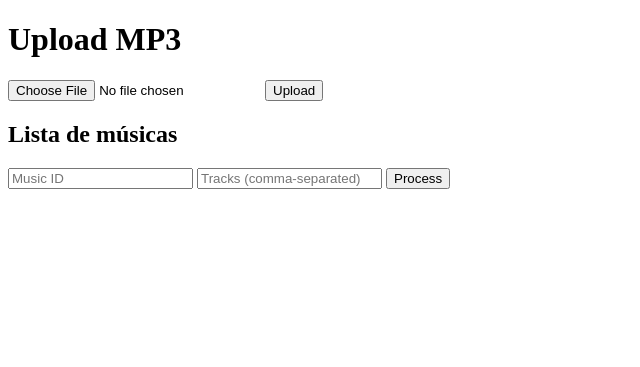
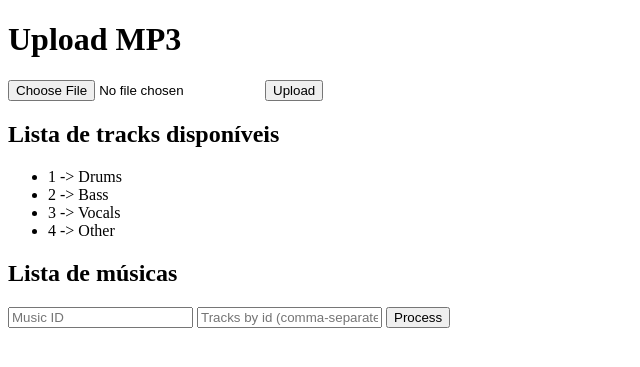
Before and after one commit to dianarrmiranda/CD_1Project, a FastAPI app: page / in a window 1280 px wide. Shown: the top 367 px of the page, without its empty margins (0-640 px from the left). Run offline with FastAPI, Linux system fonts and the light colour scheme.

Commit message:
server recebe e junta partes

```diff
--- a/main.py
+++ b/main.py
@@ -10,13 +10,10 @@ __license__ = 'MIT'
 import logging
 import argparse
 import subprocess
-import torch
 
 from demucs.apply import apply_model
 from demucs.pretrained import get_model
 from demucs.audio import AudioFile, save_audio
-
-torch.set_num_threads(1)
 
 logging.basicConfig(level=logging.INFO, format='%(message)s')
 logger = logging.getLogger(__name__)
--- a/src/api/endpoints.py
+++ b/src/api/endpoints.py
@@ -3,8 +3,8 @@ from typing import List
 from pydub.utils import mediainfo_json
 import shutil, os, signal, sys
 from fastapi.templating import Jinja2Templates
+from fastapi.staticfiles import StaticFiles
 from fastapi.responses import HTMLResponse
-#from fastapi.staticfiles import StaticFiles
 from schemas import Music, Progress, Track
 from server import Server
 import uvicorn, threading
@@ -14,7 +14,7 @@ app = FastAPI()
 
 templates = Jinja2Templates(directory="../../templates")
 
-#app.mount("/static", StaticFiles(directory="../../static"), name="static")
+app.mount("/static", StaticFiles(directory="static"), name="static")
 
 
 idx = -1
@@ -24,6 +24,13 @@ defaultTracks = [
     Track(name = "vocals", track_id = 3),
     Track(name = "other", track_id = 4)
 ]
+
+tracksDict = {
+    1: "drums",
+    2: "bass",
+    3: "vocals",
+    4: "other"
+}
 
 # Music
 
@@ -54,7 +61,7 @@ async def submit(request: Request, mp3file: UploadFile = File(...)) -> Music:
     except:
         band = ""
 
-    with open("static/{:0>3d}_{}.mp3".format(idx,title),"wb") as buffer:
+    with open("static/unprocessed/{:0>3d}_{}.mp3".format(idx,title),"wb") as buffer:
         mp3file.file.seek(0)
         shutil.copyfileobj(mp3file.file,buffer)
     mp3file.file.close()
@@ -70,8 +77,10 @@ async def submit(request: Request, mp3file: UploadFile = File(...)) -> Music:
 @app.post("/music/{music_id}", response_class=HTMLResponse)
 async def process(request: Request, music_id: int, tracks: str = Form(...)):
     print("music_id: ", music_id)
-    tracks_names = tracks.split(",")
-    print("tracks: ", tracks_names)
+    tracks_ids = tracks.split(",")
+    tracks_names = [tracksDict[int(id)] for id in tracks_ids]
+
+    print("tracks_names: ", tracks_names)
 
     server.split_music(music_id, tracks_names)
 
@@ -94,7 +103,7 @@ async def getJob() -> List[int]:
 @app.get("/reset")
 async def reset():
 
-    dir = "static/"
+    dir = "static/unprocessed"
     for f in os.listdir(dir):
         os.remove(os.path.join(dir, f))
 
--- a/src/api/server.py
+++ b/src/api/server.py
@@ -4,24 +4,31 @@ import signal, sys
 from pydub import AudioSegment
 import json
 from io import BytesIO
-from fastapi.staticfiles import StaticFiles
 import threading
 
 class Server(threading.Thread):
 
     def __init__(self):
+
+        # Threading
         super().__init__()
-        self.musicData = []
-        self.connection = pika.BlockingConnection(pika.ConnectionParameters('localhost', heartbeat=60, blocked_connection_timeout=10))
         self.deamon = True
         self.isRunning = True
+
+        # Músicas a serem processadas
+        self.musicData = []
+        # Partes processadas
+        self.processedParts = {} # Instrumento -> [Parte1, Parte2, ...]
+
+        # Rabbit MQ - Enviar não processadas
+        self.connection = pika.BlockingConnection(pika.ConnectionParameters('localhost', heartbeat=60, blocked_connection_timeout=10))
         self.channel = self.connection.channel()
-        self.channel.queue_declare(queue="processed_parts")
         self.channel.queue_declare(queue="music_parts")
 
-        # Consumir as partes da música da fila "processed_parts"
-        #self.channel.basic_qos(prefetch_count=1)
-        #self.channel.basic_consume(queue="music_parts", on_message_callback=self.process_music_part)
+        # Rabbit MQ - Receber processadas
+        self.channel.queue_declare(queue="processed_parts")
+        self.channel.basic_qos(prefetch_count=1)
+        self.channel.basic_consume(queue="processed_parts", on_message_callback=self.receive_music_parts)
 
 
     def run(self):
@@ -68,13 +75,17 @@ class Server(threading.Thread):
         num_parts = 4
 
         # Carregar o arquivo de áudio
-        audio = AudioSegment.from_file('static/00'+ str(music_id) + '_' + music.name + '.mp3', format='mp3')
+        audio = AudioSegment.from_file('static/unprocessed/00'+ str(music_id) + '_' + music.name + '.mp3', format='mp3')
 
         # Calcular a duração de cada parte
         part_duration = len(audio) // num_parts
 
         # Dividir a música em partes
         parts = [audio[i * part_duration: (i + 1) * part_duration] for i in range(num_parts)]
+
+        # Adicionar ao dicionário
+        for track in tracks_names:
+            self.processedParts[track] = []
 
         # Enviar as partes para a fila do RabbitMQ
         for i, part in enumerate(parts):
@@ -88,3 +99,37 @@ class Server(threading.Thread):
             }
 
             self.connection.add_callback_threadsafe(lambda: self.send_music_part(part_data))
+
+
+    def receive_music_parts(self, ch, method, properties, body):
+
+        part_data = json.loads(body)
+        music_id = part_data['music_id']
+        part_index = part_data['part_index']
+        part_audio = part_data['part_audio'].encode('latin1')  # Converte a string em bytes
+        instrument = part_data['instrument']
+
+        # Carregar a parte do áudio
+        audio_part = AudioSegment.from_file(BytesIO(part_audio), format='wav')
+
+        print(f' [x] Received part {part_index} of music {music_id} and of instrument {instrument}')
+
+        ch.basic_ack(delivery_tag=method.delivery_tag)
+
+        self.processedParts[instrument].append(audio_part)
+
+        if len(self.processedParts[instrument]) == 4:
+            self.join_music_parts(music_id, instrument)
+
+
+    def join_music_parts(self, music_id, instrument):
+
+        print(f' [*] Joining parts of music {music_id} and of instrument {instrument}')
+
+        joinedParts = self.processedParts[instrument][0]
+
+        for part in self.processedParts[instrument][1:]:
+            joinedParts += part
+
+        # Salvar a música
+        joinedParts.export("static/processed/" + str(music_id) + "_" + instrument + ".wav", format="wav")
--- a/src/worker.py
+++ b/src/worker.py
@@ -85,7 +85,8 @@ class Worker:
         for track in os.listdir("../tracks/" + str(music_id)):
             if track[:-5] in tracks_names:
                 self.send_processed_music_part(track, part_index, music_id)
-            os.remove("../tracks/" + str(music_id) + "/" + track)
+            if os.path.exists("../tracks/" + str(music_id) + "/" + track):
+                os.remove("../tracks/" + str(music_id) + "/" + track)
 
         # Remover o arquivo temporário
         os.remove(temp_audio_path)
--- a/templates/index.html
+++ b/templates/index.html
@@ -11,6 +11,13 @@
         <input type="file" name="mp3file" accept="audio/mpeg">
         <button type="submit">Upload</button>
     </form>
+    <h2>Lista de tracks disponíveis</h2>
+    <ul>
+        <li>1 -> Drums</li>
+        <li>2 -> Bass</li>
+        <li>3 -> Vocals</li>
+        <li>4 -> Other</li>
+    </ul>
     <h2>Lista de músicas</h2>
     <ul>
         {% for music in music_list %}
@@ -22,7 +29,7 @@
     </ul>
     <form id="myForm" action="/music/{{music_id}}" method="post">
         <input id="musicIdInput" type="text" name="music_id" placeholder="Music ID">
-        <input type="text" name="tracks" placeholder="Tracks (comma-separated)">
+        <input type="text" name="tracks" placeholder="Tracks by id (comma-separated)">
         <button type="submit">Process</button>
     </form>
     <script>
```
